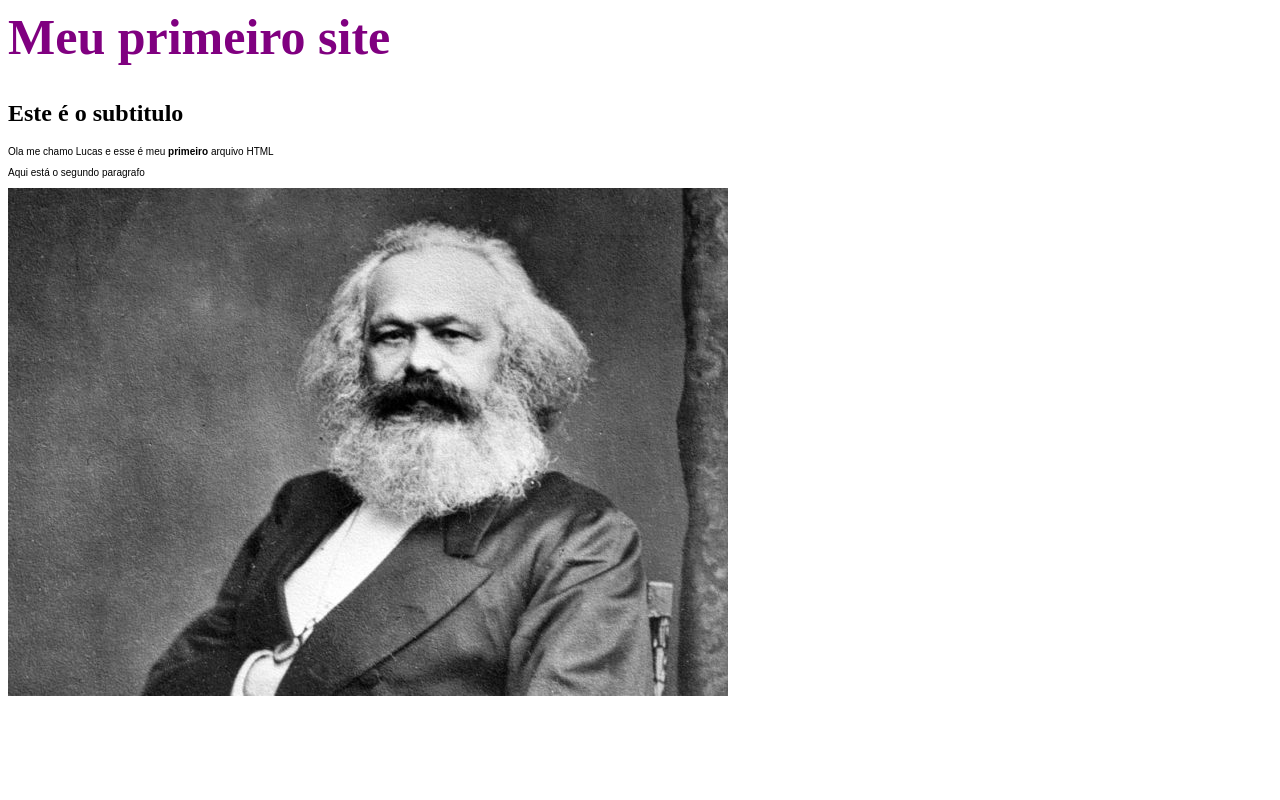
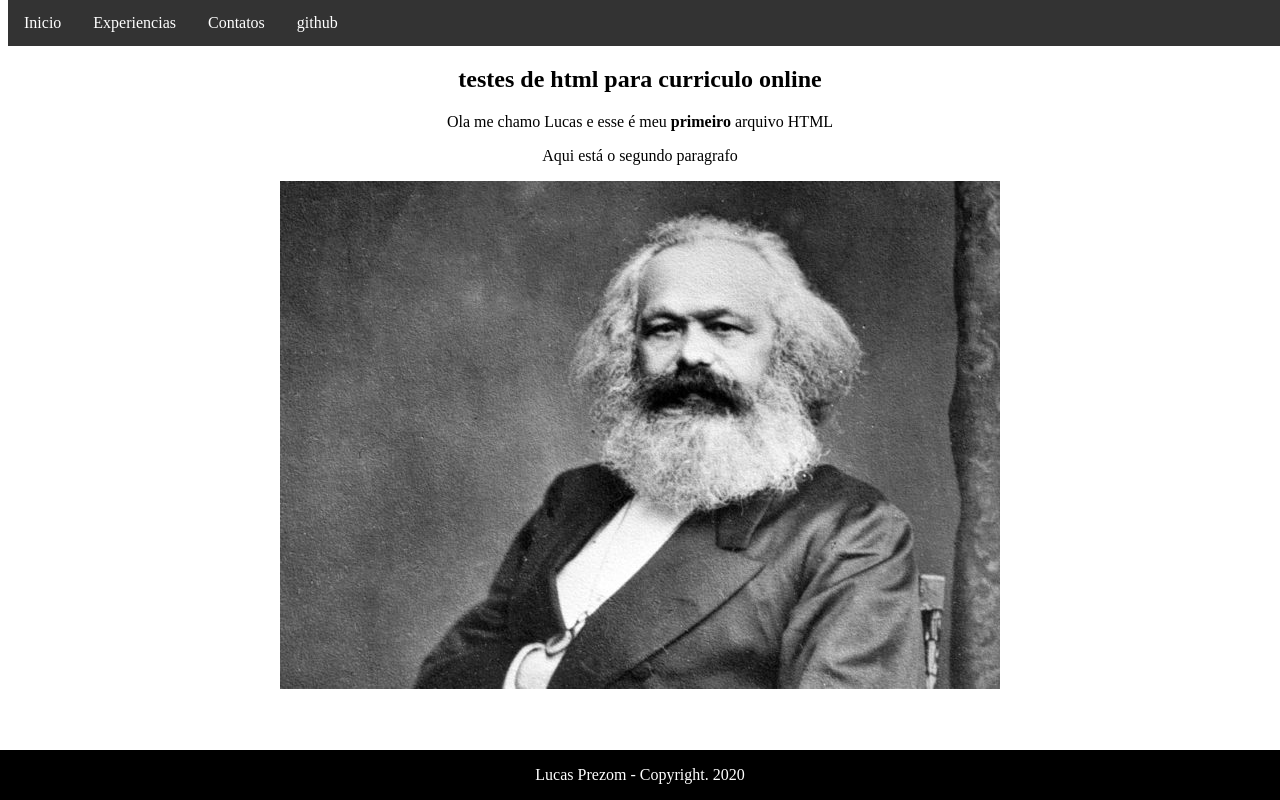
Before and after one commit to lucasprezom/cv-lucasprezom, a plain HTML site: page index.html in a window 1280 px wide. Drawn offline with Linux system fonts and the light colour scheme.

Commit message:
atualizando o site

```diff
--- /dev/null
+++ b/estilo.css
@@ -0,0 +1,37 @@
+li {
+  display: inline;
+  float: left;
+}
+li a {
+  display: block;
+  color: white;
+  text-align: center;
+  padding: 14px 16px;
+  text-decoration: none;
+}
+ul {
+    list-style-type: none;
+    margin: 0;
+    padding: 0;
+    overflow: hidden;
+    background-color: #333;
+    position: fixed;
+    top: 0;
+    width: 100%;
+  }
+
+li a:hover {
+    background-color: rgb(28, 224, 110);
+  }
+  .footer {
+    position: fixed;
+    left: 0;
+    bottom: 0;
+    width: 100%;
+    background-color: black;
+    color: white;
+    text-align: center;
+  }
+  .textoinicio {
+    text-align: center;
+  }
--- a/index.html
+++ b/index.html
@@ -1,20 +1,34 @@
- <html>
+<html>
+<head>
+      <title> Lucas Prezom </title>
+      <link href="https://fonts.googleapis.com/css2?family=Lato:wght@400;700&display=swap" rel="stylesheet">
+      <link rel="stylesheet" href="estilo.css"/>
 
-<head>
-      <style>
-      p {font-family: Arial; font-size:10px}
-      h1 {font-size: 50px; color: purple;}
-      </style>
-      <title> Meu primeiro site </title>
 </head>
 
-<body>
-	 <h1> Meu primeiro site </h1>
-	 <h2> Este é o subtitulo </h2>
-	 <p> Ola me chamo Lucas e esse é meu <b> primeiro </b>arquivo HTML </p>
-     <p> Aqui está o segundo paragrafo </p>
+ <body>
+      <ul>
+            <li><a href="index.html">Inicio</a></li>
+            <li><a href="experiencias.html">Experiencias</a></li>
+            <li><a href="contatos.html" >Contatos</a></li>
+            <li><a href="https://github.com/lucasprezom">github</a></li>
 
-     <img src="marx.jpg" sizes="100">
+      </ul>
+
+      <div class="textoinicio">
+	      <h1> Lucas Prezom </h1>
+	      <h2> testes de html para curriculo online </h2>
+	      <p> Ola me chamo Lucas e esse é meu <b> primeiro </b>arquivo HTML </p>
+            <p> Aqui está o segundo paragrafo </p>
+            <img src="marx.jpg" sizes="20">
+      </div>
+
+
+      </div>
+
+      <div class="footer">
+      <p>Lucas Prezom - Copyright. 2020</p>
+     </div>
 
 </body>
-	</html>
+</html>
```
Also changed, not shown: contatos.html (added, +20 -0 lines), experiencias.html (added, +20 -0 lines), GitHub.html (added).
